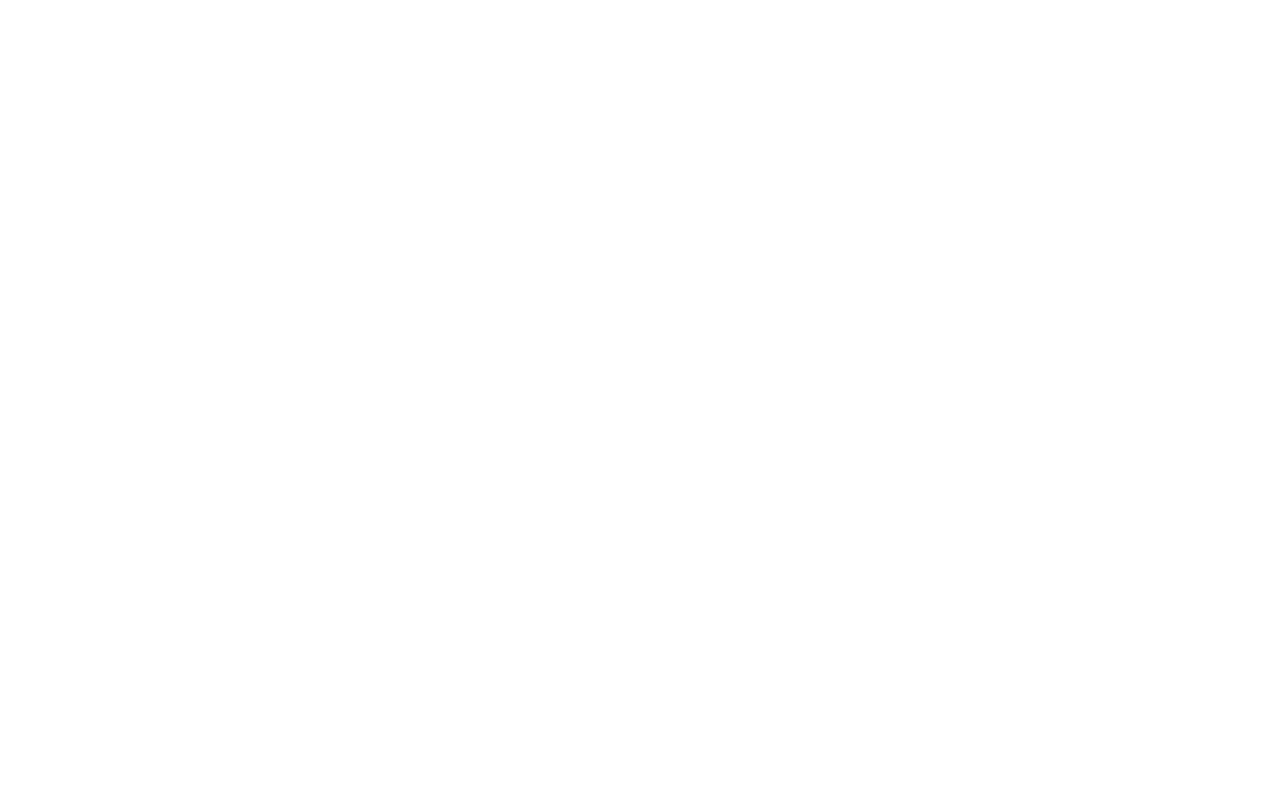
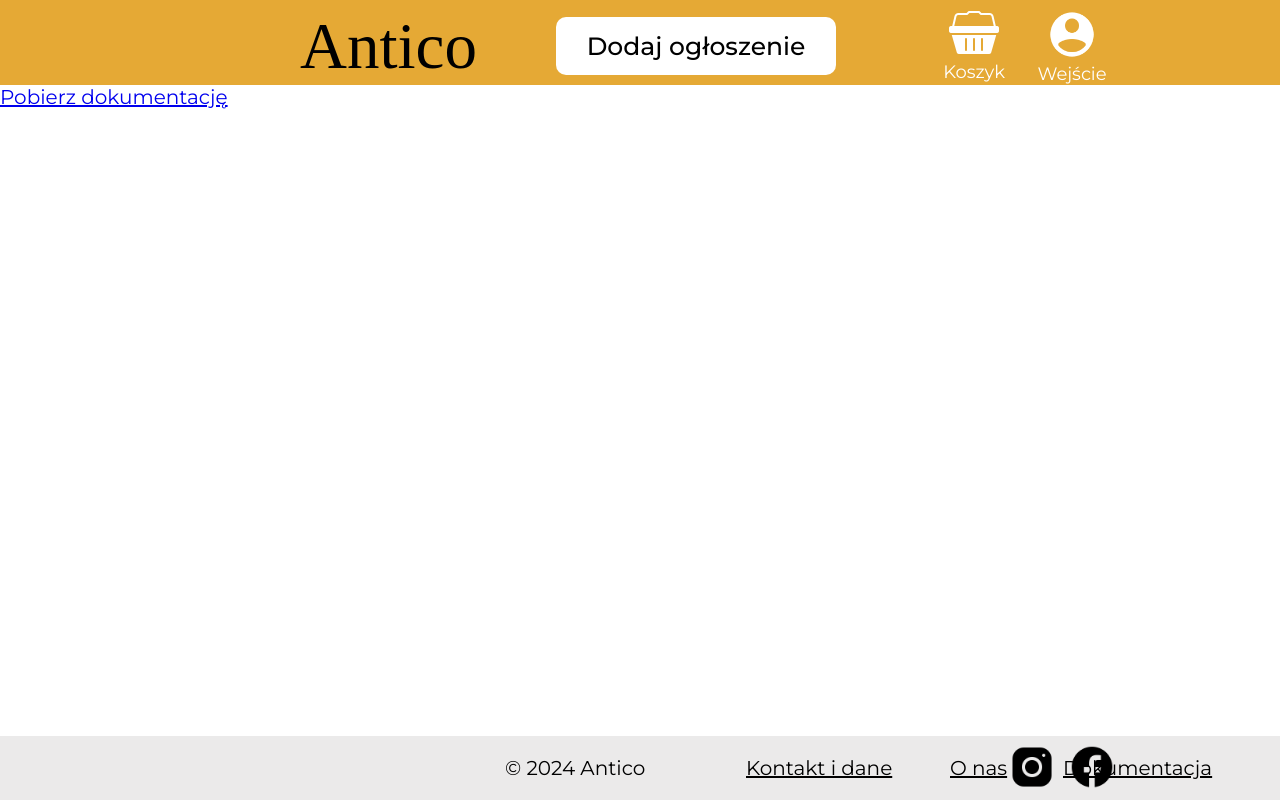
Before and after one commit to joannakoldras/AnticoFrontendBackend, a React (Create React App) app in the folder AnticoStore/AnticoStore/AnticoStore/ClientApp/: page /documentation in a window 1280 px wide. Before the commit this address had no page. Built offline with nearby package versions, Linux system fonts and the light colour scheme; a web font is replaced by a local one.

Commit message:
documentation

```diff
--- a/AnticoStore/AnticoStore/AnticoStore/ClientApp/src/App.js
+++ b/AnticoStore/AnticoStore/AnticoStore/ClientApp/src/App.js
@@ -9,6 +9,7 @@ import AccountPage from './pages/AccountPage/AccountPage'
 import ProfileInformationPage from './pages/ProfileInformationPage/ProfileInformationPage';
 import ProductPage from './pages/ProductPage/ProductPage';
 import CategoryPage from './pages/CatagoryPage/CategoryPage';
+import DocumentationPage from './pages/DocumentationPage/DocumentationPage';
 
 const App = () => {
   return (
@@ -29,6 +30,8 @@ const App = () => {
           <Route path="/profileinformation" element={<ProfileInformationPage/>} />
           <Route path='/product/:id' element={<ProductPage/>}/>
           <Route path="/category/:category" element={<CategoryPage />} />
+          <Route path="/documentation" element={<DocumentationPage/>} />
+
         </Routes>
       </div>
     </Router>
--- /dev/null
+++ b/AnticoStore/AnticoStore/AnticoStore/ClientApp/src/pages/DocumentationPage/DocumentationPage.js
@@ -0,0 +1,17 @@
+import React, { Fragment, useContext } from "react";
+import Footer from "../../components/Footer/Footer";
+import Header from "../../components/Header/Header";
+
+const DocumentationPage = () => {
+
+
+  return (
+    <Fragment>
+        <Header/>
+        <a href="/public/Documentacja.pdf" download="dokumentacja_dla_użytkowników.pdf">Pobierz dokumentację</a>
+        <Footer/>
+    </Fragment>
+  );
+};
+
+export default DocumentationPage;
```
